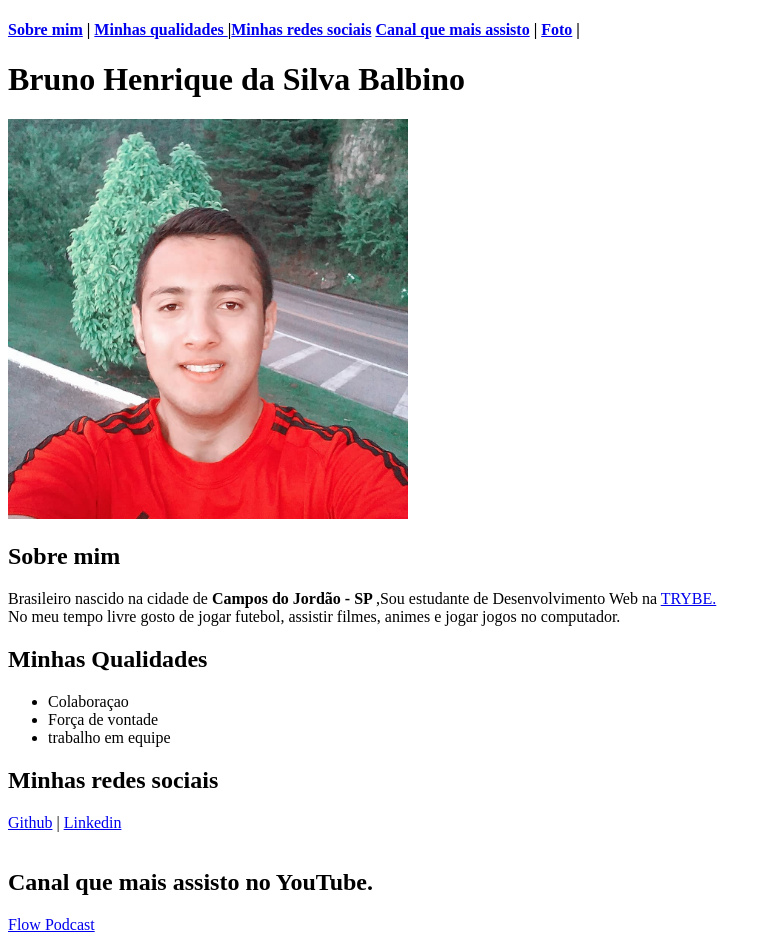
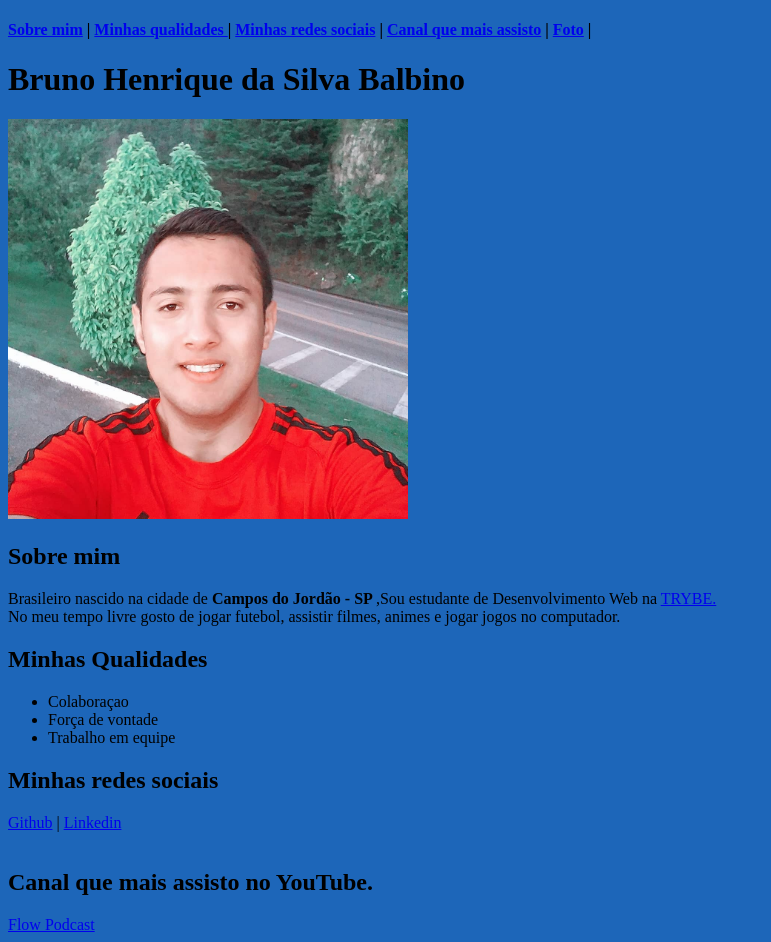
Before and after one commit to brunohsb10/brunohsb10.github.io, a plain HTML site: page index.html in a window 1280 px wide. Shown: the whole page, without its empty margins (0-771 px from the left). Drawn offline with Linux system fonts and the light colour scheme.

Commit message:
adicionando cor no background

```diff
--- a/index.html
+++ b/index.html
@@ -4,14 +4,24 @@
     <meta charset="UTF-8">
 
     <title>Portifolio</title>
+<style>
+     body{
+       background-color: rgb(29, 102, 185);
+     }
 
+
+
+
+
+
+</style>
 
 
 </head>
 
 <body>
 
-  <h4> <a href="#Sobre">Sobre mim</a>  | <a href="#qualidades">Minhas qualidades </a> |<a href="#redes">Minhas redes sociais</a>        <a href="#canal">Canal que mais assisto</a> | <a href="#foto">Foto</a> | </h4>
+  <h4> <a href="#Sobre">Sobre mim</a>  | <a href="#qualidades">Minhas qualidades </a> | <a href="#redes">Minhas redes sociais</a>    |    <a href="#canal">Canal que mais assisto</a> | <a href="#foto">Foto</a> | </h4>
 
     <h1>Bruno Henrique da Silva Balbino</h1>
   <img id="foto"src="bruno.jpg" width="400px" alt="foto de um homem">
@@ -28,7 +38,7 @@
        <ul>
              <li> Colaboraçao</li>
              <li> Força de vontade </li>
-             <li> trabalho em equipe</li>
+             <li> Trabalho em equipe</li>
 
 
 
```
